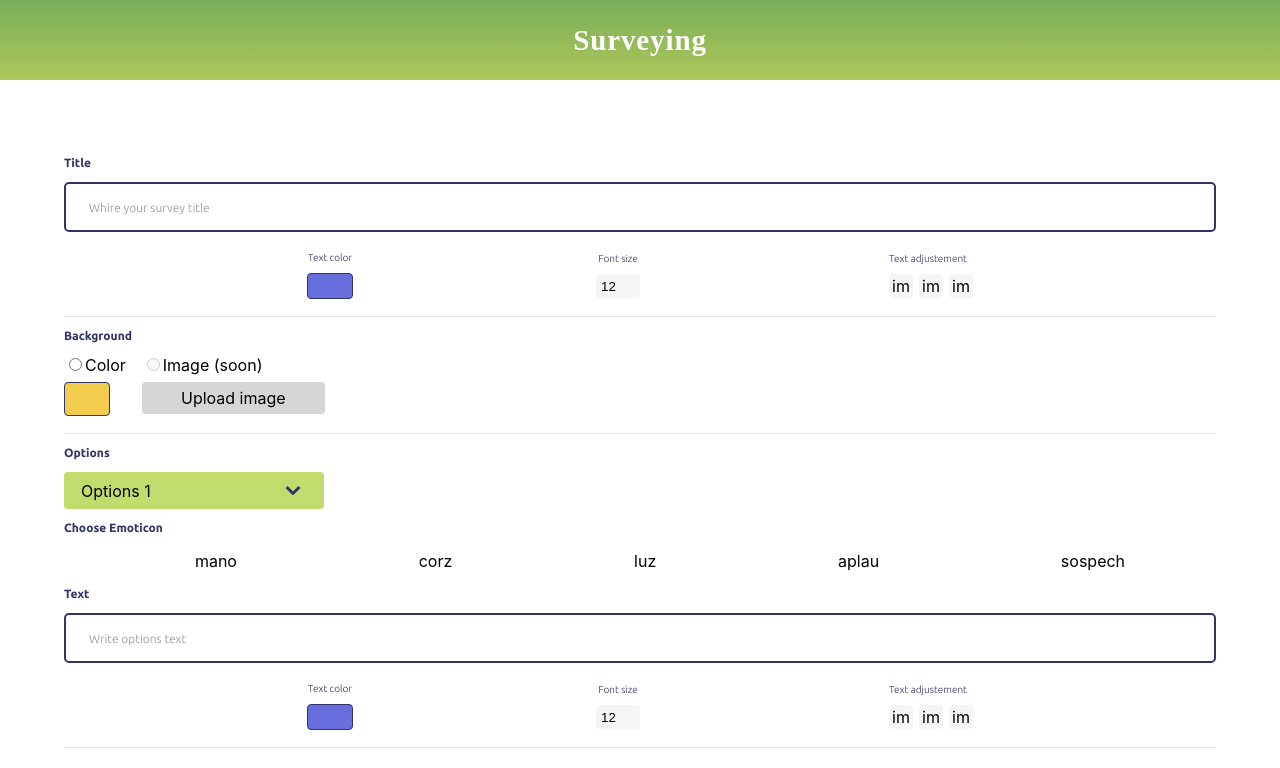
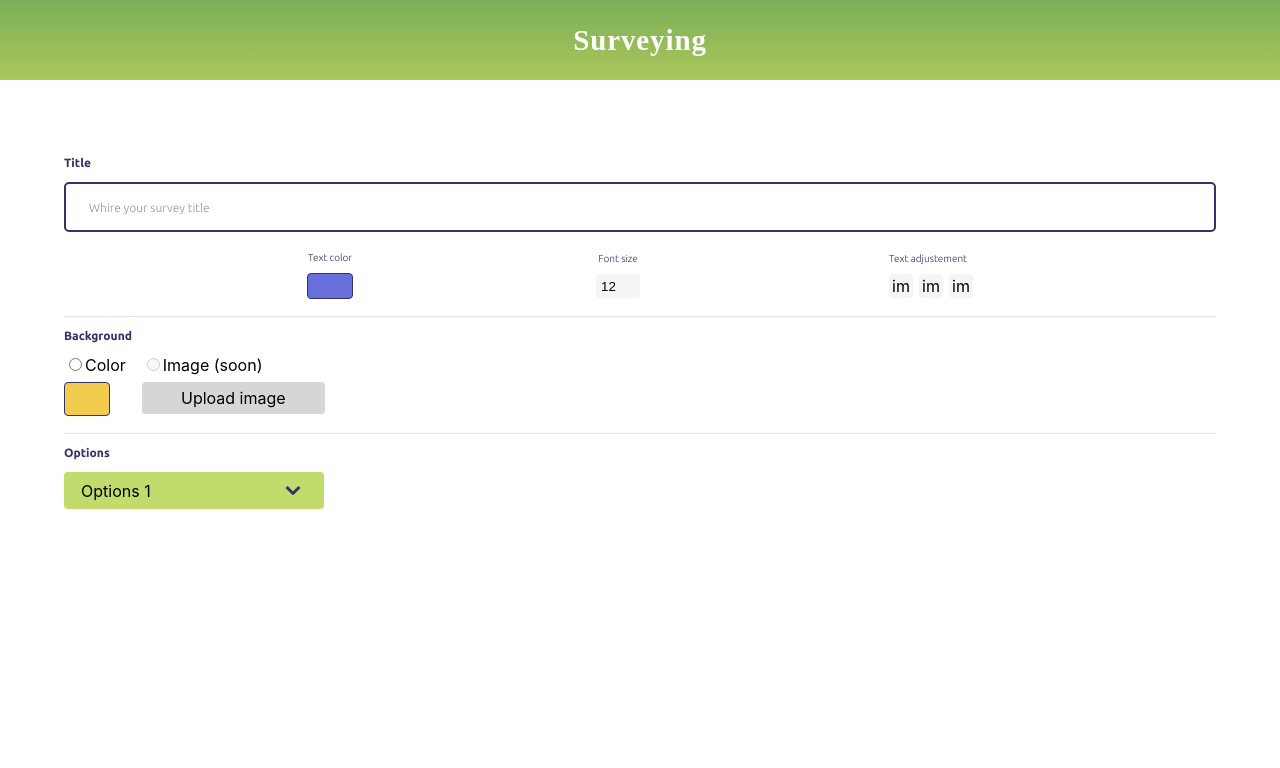
Before and after one commit to lissms/surveying, a React (Create React App) app in the folder my-linkedin-project/: page / in a window 1280 px wide. Shown: the top 768 px of the page. Built offline with nearby package versions, Linux system fonts and the light colour scheme.

Commit message:
add new animations

```diff
--- a/my-linkedin-project/src/menu/OptionChooseStyles.jsx
+++ b/my-linkedin-project/src/menu/OptionChooseStyles.jsx
@@ -1,17 +1,18 @@
 import React from "react";
 import StyleSelector from "./StyleSelector";
 import { Title, MenuContent, InputText } from "./menu.styled";
+import { OptionChoose } from "./OptionChooseStyles.styled";
 import ChooseEmoticon from "./ChooseEmoticon";
 
 function OptionChooseStyles(props) {
   return (
-    <div>
+    <OptionChoose hasFlag={props.hasFlag}>
       <Title>Choose Emoticon</Title>
       <ChooseEmoticon></ChooseEmoticon>
       <Title>Text</Title>
       <InputText type="text" name="Title" id="title" placeholder="Write options text" />
       <StyleSelector></StyleSelector>
-    </div>
+    </OptionChoose>
   );
 }
 
--- /dev/null
+++ b/my-linkedin-project/src/menu/OptionChooseStyles.styled.js
@@ -0,0 +1,11 @@
+import styled from "styled-components";
+
+export const OptionChoose = styled.div`
+  overflow-y: scroll;
+  ::-webkit-scrollbar {
+    display: none;
+  }
+  height: 200px;
+  height: ${(props) => (props.hasFlag ? `300px;` : ` 1px;`)};
+  transition: height ease 0.4s;
+`;
--- a/my-linkedin-project/src/menu/OptionsSections.jsx
+++ b/my-linkedin-project/src/menu/OptionsSections.jsx
@@ -18,7 +18,7 @@ function OptionsSections(props) {
           <div className="arrow-bottom"></div>
         </ButtonOptions>
       </Option>
-      <OptionChooseStyles></OptionChooseStyles>
+      <OptionChooseStyles hasFlag={hasFlag}></OptionChooseStyles>
     </div>
   );
 }
--- a/my-linkedin-project/src/menu/OptionsSections.styled.js
+++ b/my-linkedin-project/src/menu/OptionsSections.styled.js
@@ -14,7 +14,6 @@ export const ButtonOptions = styled.div`
   margin-right: 17px;
   display: flex;
   width: 27px;
-
   border-radius: 100px;
   transform: rotate(180deg);
   justify-content: center;
```
